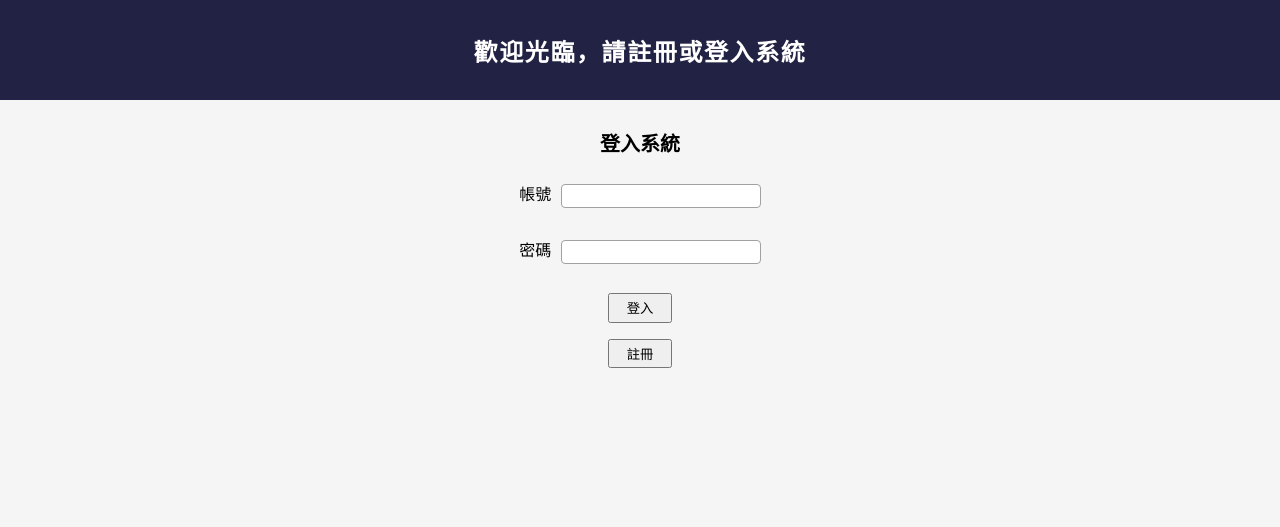
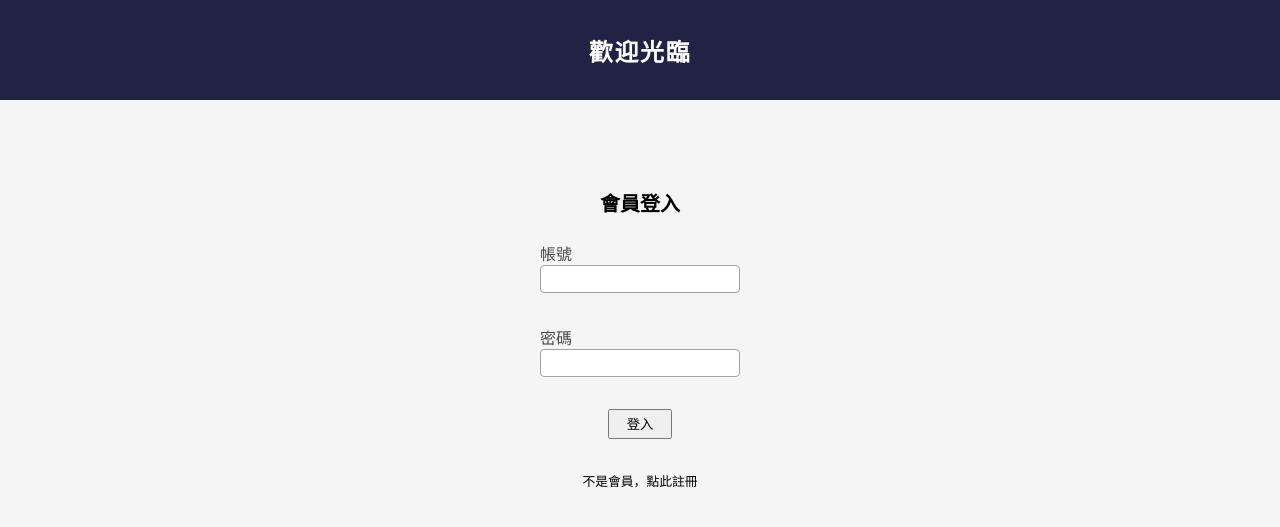
Before and after one commit to wei-yiting/bootcamp-stage1-membership-system, a Flask app: page / in a window 1280 px wide. Shown: the top 527 px of the page. Run offline with Flask 2, Linux system fonts and the light colour scheme; some libraries are stand-ins or nearby versions.

Commit message:
modified index page layout

```diff
--- a/static/script.js
+++ b/static/script.js
@@ -44,7 +44,7 @@ function setErrorFor(inputfield, message){
 
 //============= Pop up Modal ================
 
-const modalBtn = document.getElementById('signup-modal-btn');
+const modalBtn = document.getElementById('signup-modal');
 const modal = document.getElementById('modal-bg');
 const signInArea = document.getElementById('sign-in')
 
--- a/static/style.css
+++ b/static/style.css
@@ -58,7 +58,11 @@ form{
     margin-top: 2vh;
 }
 
+.sign-in{
+    margin:7.5vh auto 3vh;
+}
 
+/* === validation message */
 
 .form-control{
     margin: 1vh auto;
@@ -66,16 +70,16 @@ form{
 }
 
 .form-control label{
-    display: inline-block;
-    margin-bottom: 5px;
+    display: block;
+    color:rgb(73, 73, 73);
 }
 
 .form-control input{
     padding: 5px;
     width: 200px;
-    margin-left: 5px;
-    height: 1.5rem;
+    height: 1.75rem;
     border-radius: 4px;
+    margin-bottom: 5px;
     border-style: solid;
     border: 1px solid rgb(161, 161, 161);
 }
@@ -91,7 +95,7 @@ form{
 
 .form-control i{
     position: absolute;
-    top: 8px;
+    top: 33px;
     right: 6px;
     visibility: hidden;
     font-size: 0.6rem;
@@ -123,8 +127,8 @@ form{
 button{
     margin-top:1vh;
     padding: 0.25em 1.25em;
+    transition:background-color 0.2s;
 }
-
 
 p{
    font-size: 1.25rem;
@@ -157,7 +161,7 @@ p{
     position: relative;
     z-index: 100;
     border-bottom: 1px solid rgb(168, 168, 168);
-    background-color: whitesmoke;
+    background-color: rgba(245, 245, 245);
     border-radius:10px;
 }
 
@@ -178,4 +182,14 @@ p{
     cursor: pointer;
 }
 
-.sign-up
+.signup{
+    cursor: pointer;
+    font-size: 0.8rem;
+    transition:color 0.2s, border-bottom 0.2s;
+    border-bottom: 2px solid transparent;
+}
+
+.signup:hover{
+    color:  rgb(42, 42, 139);
+    border-bottom: 2px solid rgb(42, 42, 139);
+}
--- a/templates/index.html
+++ b/templates/index.html
@@ -3,7 +3,7 @@
 {% block content %}
 
     <header>
-        <h1>歡迎光臨，請註冊或登入系統</h1>
+        <h1>歡迎光臨</h1>
     </header>
 
     <main>
@@ -37,7 +37,7 @@
             </div>
         </section>
         <section class="sign-in" id="sign-in">
-            <h2>登入系統</h2>
+            <h2>會員登入</h2>
             <form action="signin" method="POST" id="sign-in-form">
                 <div class="form-control">
                     <label for="sign-in-username">帳號</label>
@@ -56,7 +56,7 @@
                 <button>登入</button>
             </form>
         </section>
-        <button id="signup-modal-btn">註冊</button>
+        <div class="signup" id="signup-modal">不是會員，點此註冊</div>
     </main>
 
     <script src="/static/script.js"></script>
```
Also changed, not shown: 1 other file.
